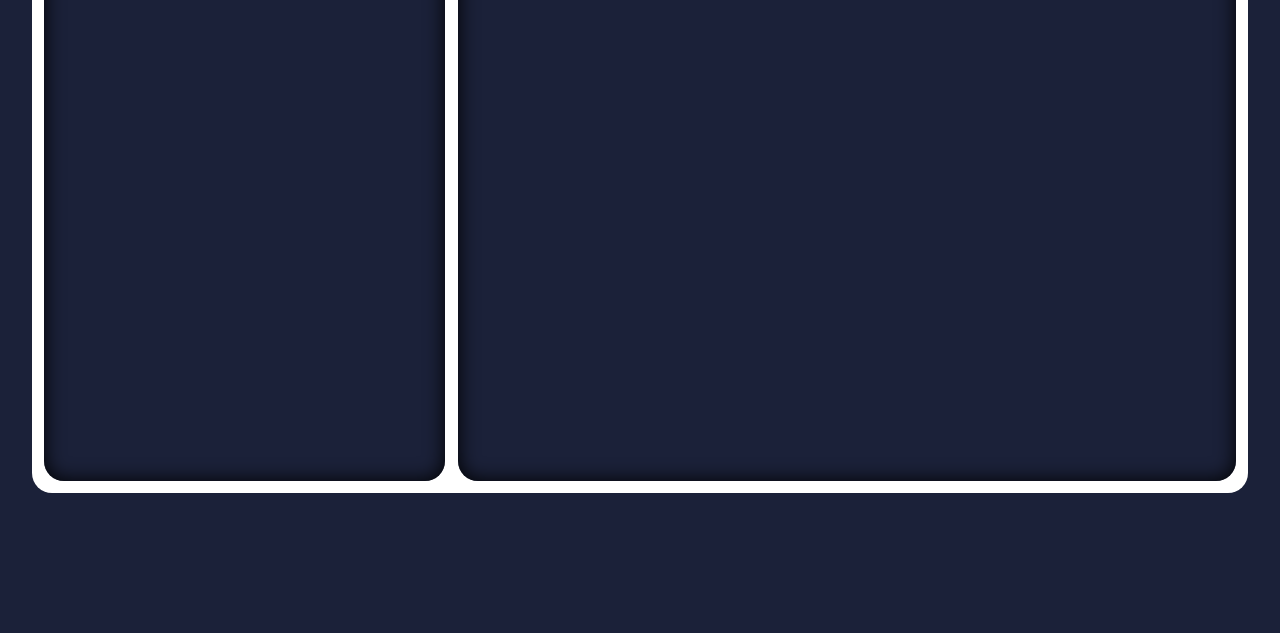
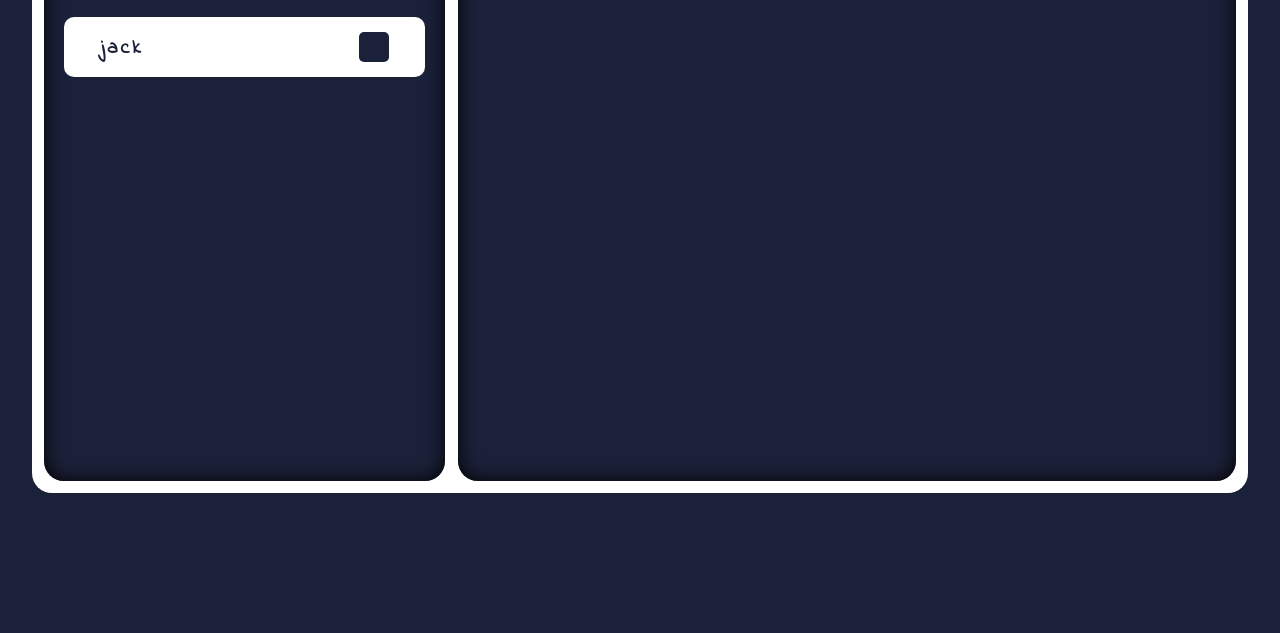
Before and after one commit to saltytomatoes/ToDoApp, a website built with webpack: page dist/index.html in a window 1280 px wide. Shown: the part 167-800 px from the top of the page. Built offline with nearby package versions, Linux system fonts and the light colour scheme.

Commit message:
added some logic (List -> Project+Section Task)

```diff
--- a/src/design.css
+++ b/src/design.css
@@ -136,6 +136,11 @@ hr {
     border-radius: 20px;
 }
 
+
+
+
+
+/*project related*/
 .project {
     height: 60px;
     width: 90%;
@@ -143,4 +148,24 @@ hr {
     background-color: white;
     border-radius: 10px;
     margin-top: 20px;
+
+    display: flex;
+    justify-content: space-between;
 }
+
+.tasksInside {
+    background-color: var(--vampire);
+    width: 30px;
+    height: 30px;
+    border-radius: 5px;
+    align-self: center;
+    margin-right: 10%;
+}
+
+.project h2 {
+    margin-left: 10%;
+    font-size: 20px;
+    color: var(--vampire);
+    font-weight: 900;
+}
+/*-----------------------------------*/
--- a/src/index.js
+++ b/src/index.js
@@ -62,4 +62,77 @@ const InitializeView = (function () {
 //
 const App = (function () {
 
+    class List {
+        constructor(name) {
+            this.name = name;
+            this.components = [];
+
+        }
+
+        getTaskAmount = () => {
+            let amount = 0;
+            this.components.forEach(component => {
+                //in case the component is of type section
+                if(component.constructor == Section)
+                    amount += component.getTaskAmount();
+
+                if(component.constructor == Task)
+                    amount++;
+            });
+            return amount;
+        }
+
+        addComponent = (component) => {
+            this.components.push(component);
+        }
+    }////////////////
+
+
+    class Project extends List {
+        constructor(name) {
+            super(name);
+            this.dom = this._createProjectDom();
+        }
+
+        // returns a project representation div.
+        _createProjectDom= () => {
+            let main = strToHtml(`<div class="project"></div>`);
+
+            let projectName = strToHtml(`<h2>${this.name}</h2>`);
+            let tasksInside = strToHtml(`<div class="tasksInside"></div>`);
+
+            main.appendChild(projectName);
+            main.appendChild(tasksInside);
+
+            return main;
+        }
+    }
+
+
+    class Section extends List {
+        constructor(name) {
+            super(name);
+        }
+    }
+
+    class Task {
+        constructor(title,description,project,deadline) {
+            this.title = title;
+            this.description = description;
+            this.project = project;
+            this.deadline = deadline;
+            this.isDone = false;
+        }
+    }
+
+
+
+
+
+
+
+
+
+    InitializeView.projectHolder.appendChild(new Project("jack").dom);
+
 })();
```
